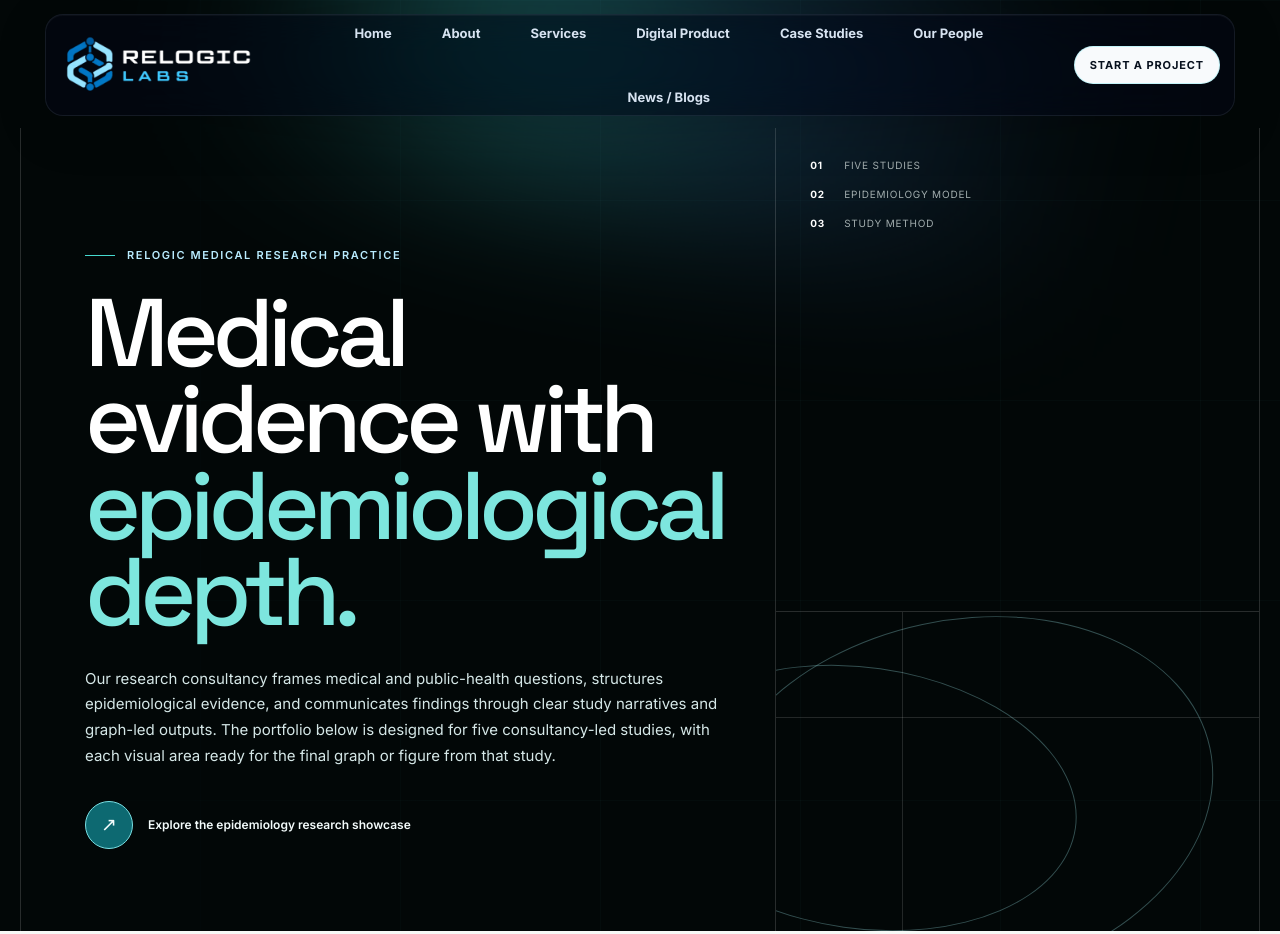
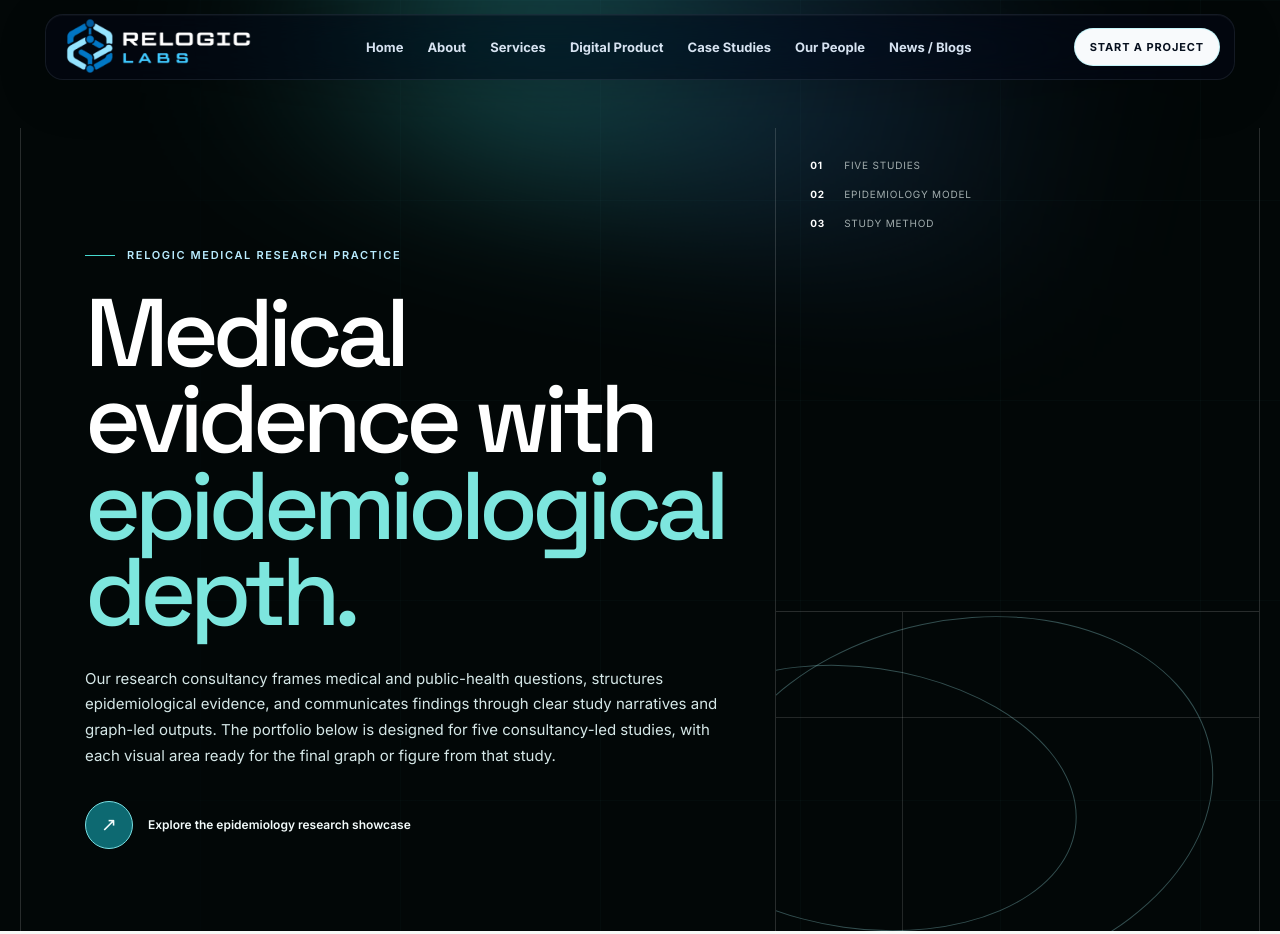
Before and after one commit to sakib4535/relogic-website, a plain HTML site: page research/medical/index.html in a window 1280 px wide. Shown: the top 934 px of the page. Drawn offline with Linux system fonts and the light colour scheme.

Commit message:
Add files via upload

```diff
--- a/research/medical/index.html
+++ b/research/medical/index.html
@@ -77,9 +77,10 @@ img{display:block;max-width:100%}
 
 
 .nav-links{
-    display:flex;
     align-items:center;
-    gap:28px;
+    gap:2px;
+    flex-wrap:nowrap;
+    white-space:nowrap;
     color:#d7e3f1;
     font-size:12px;
     font-weight:600
```
